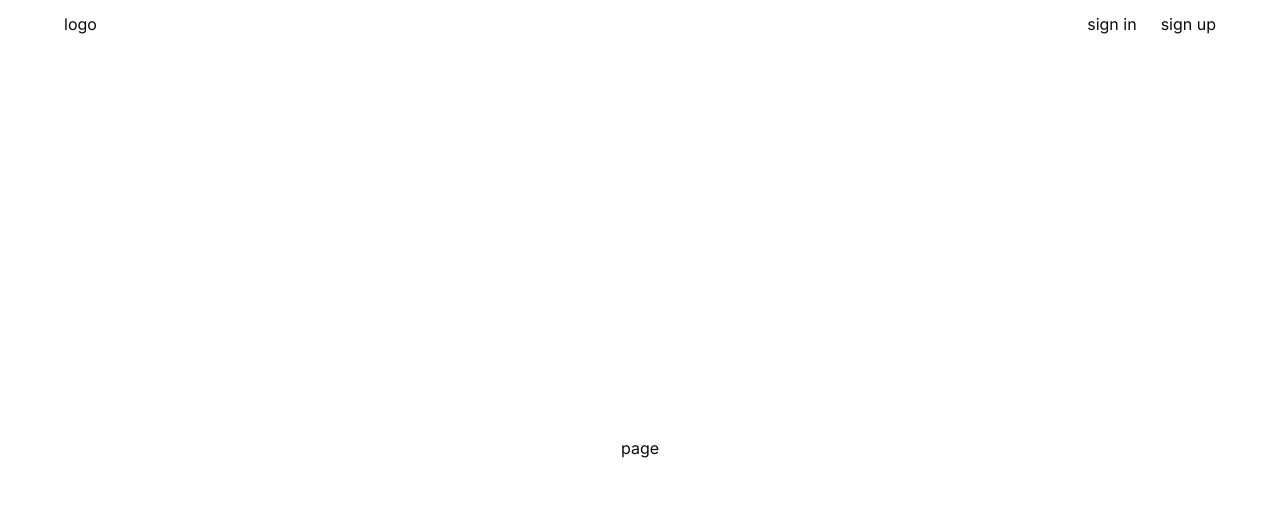
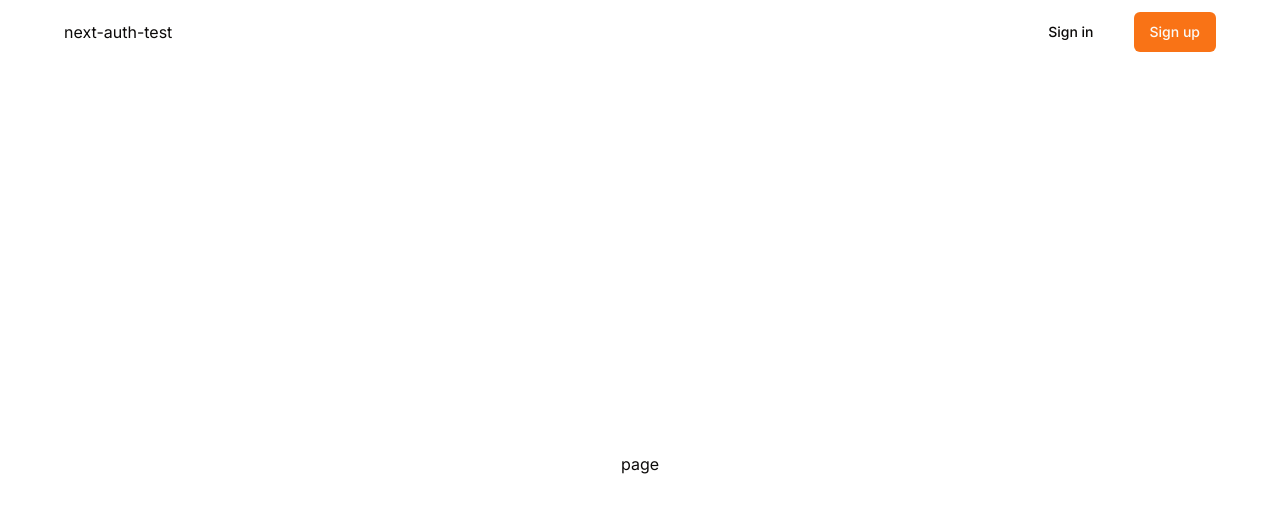
Before and after one commit to jp-quintana/next-auth-test, a Next.js app in the folder client/: page / in a window 1280 px wide. Shown: the top 512 px of the page. Built offline with nearby package versions, Linux system fonts and the light colour scheme.

Commit message:
wip4: nav ui

```diff
--- a/client/src/components/nav.tsx
+++ b/client/src/components/nav.tsx
@@ -1,15 +1,26 @@
 import Link from "next/link";
+import { buttonVariants } from "@/components/ui/button";
 
 const Nav = () => {
   return (
-    <nav className="mx-auto flex max-w-6xl justify-between py-3">
-      <p>logo</p>
-      <ul className="flex gap-6">
+    <nav className="mx-auto flex max-w-6xl items-center justify-between py-3">
+      <p>next-auth-test</p>
+      <ul className="flex items-center gap-6">
         <li>
-          <Link href="/sign-in">sign in</Link>
+          <Link
+            className={buttonVariants({ variant: "ghost" })}
+            href="/sign-in"
+          >
+            Sign in
+          </Link>
         </li>
         <li>
-          <Link href="/sign-in">sign up</Link>
+          <Link
+            className={buttonVariants({ variant: "default" })}
+            href="/sign-up"
+          >
+            Sign up
+          </Link>
         </li>
       </ul>
     </nav>
```
